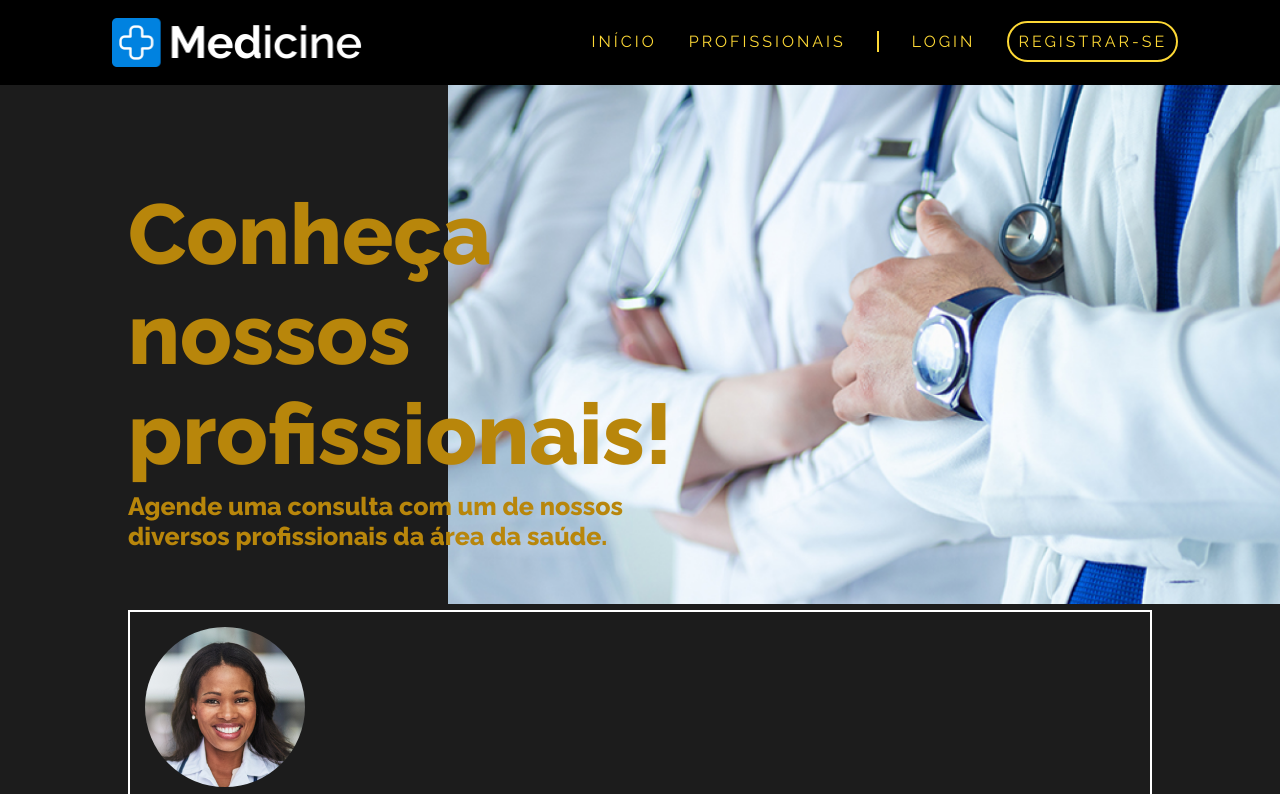
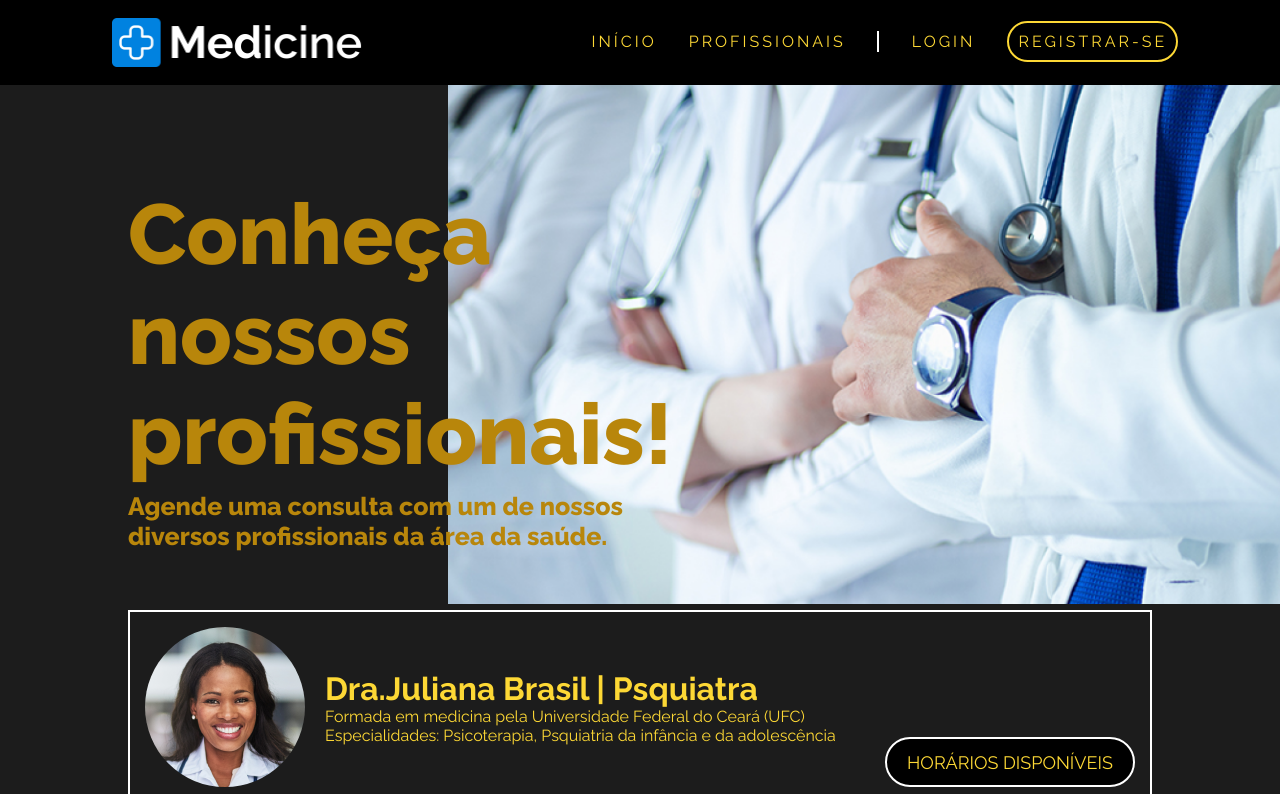
Before and after one commit to Nadiana-Kelly/Projeto-disciplina-de-Web, a plain HTML site: page CSS-Alternativo/Tela1-Profissionais/index.html in a window 1280 px wide. Shown: the top 794 px of the page. Drawn offline with Linux system fonts and the light colour scheme.

Commit message:
Update style.css

```diff
--- a/CSS-Alternativo/Tela1-Profissionais/style.css
+++ b/CSS-Alternativo/Tela1-Profissionais/style.css
@@ -65,7 +65,7 @@ header ul li:nth-child(3) a {
     width: 42px;
     height: 0px;
     right: 15%;
-    border: 1px solid #FDD835;
+    border: 1px solid #FFFFFF;
     transform: rotate(90deg);
 }
 
@@ -145,11 +145,11 @@ header ul li:nth-child(3) a {
     background-color: #1C1C1C;
 }
 
-#informacoes-medico {
+.informacoes-medico {
     display: flex;
 }
 
-#informacoes-medico div{
+.informacoes-medico div{
     padding-left: 20px;
     align-self: center;
 }
```
